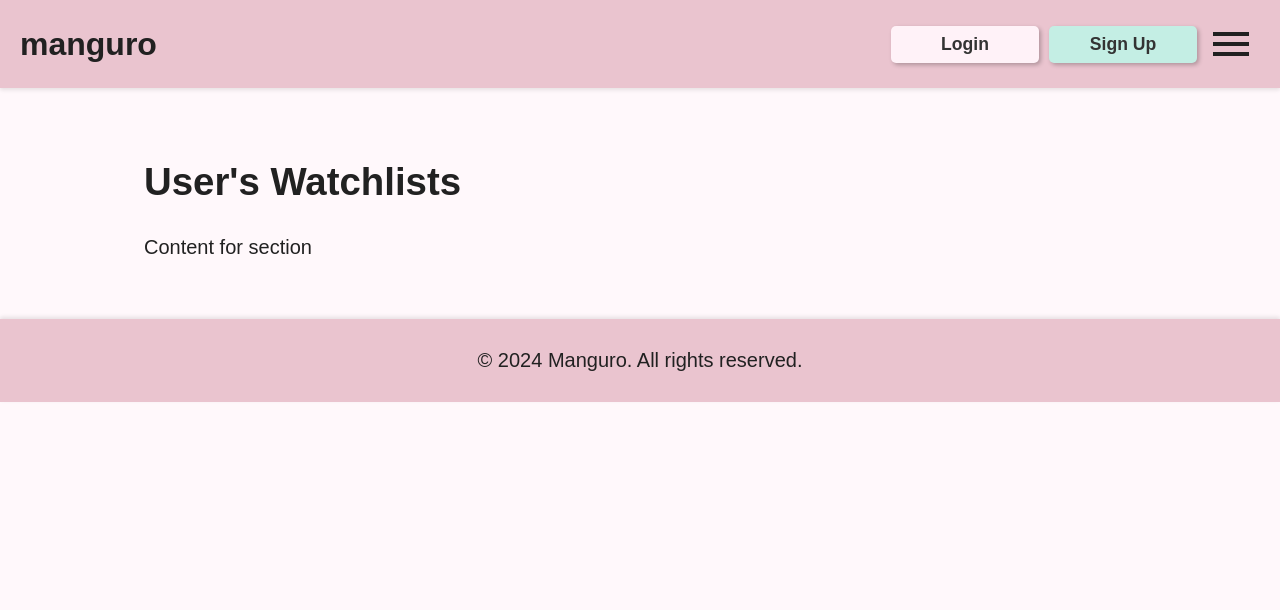
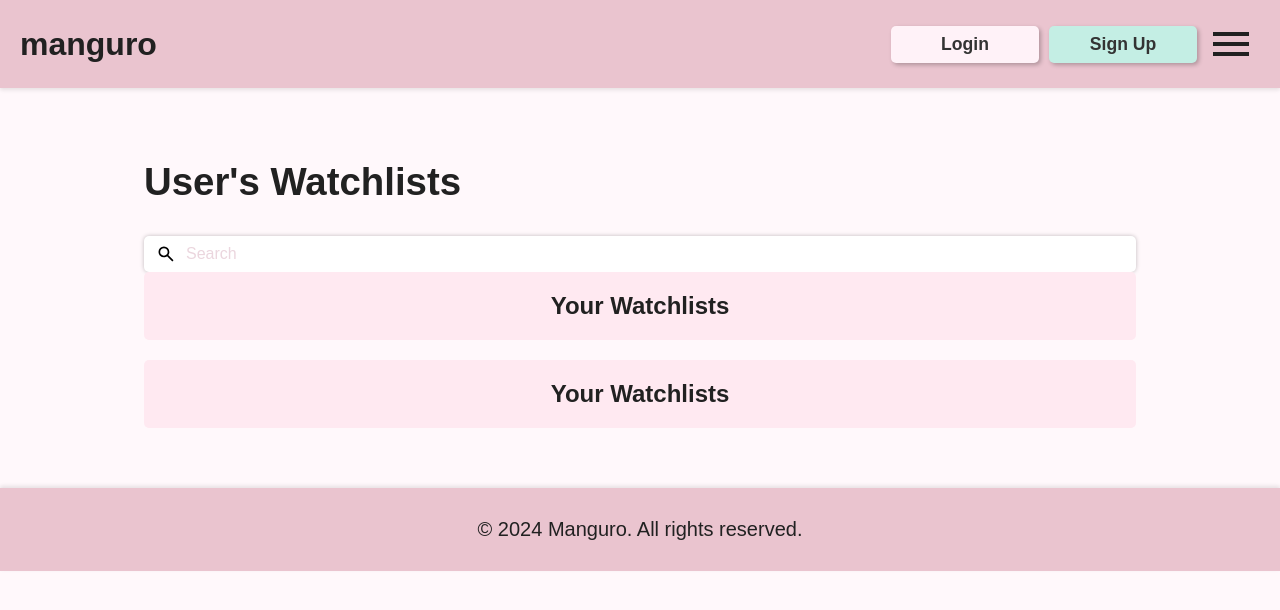
Before and after one commit to Tathkage/manguro, a Next.js app in the folder frontend/: page /user-watchlists in a window 1280 px wide. Shown: the top 610 px of the page. Built offline with nearby package versions, Linux system fonts and the light colour scheme.

Commit message:
Search Page Fix & Started Watchlists
Fixed the search bar on the search page. Started adding html and styling to watchlists page.

```diff
--- a/frontend/src/app/user-watchlists/page.tsx
+++ b/frontend/src/app/user-watchlists/page.tsx
@@ -1,13 +1,32 @@
 'use client';
 
 import styles from '../../styles/watchlists.module.css';
+import SearchIcon from '../../../public/icons/search-icon.svg';
 
 export default function UserWatchlists() {
   return (
     <>
       <section>
         <h1>User's Watchlists</h1>
-        <p>Content for section</p>
+        <form className={styles.searchForm} onSubmit={(e) => e.preventDefault()}>
+            <div className={styles.searchInputWrapper}>
+              <SearchIcon className={styles.searchIcon} aria-hidden="true" />
+              <input
+                type="text"
+                placeholder="Search"
+                className={styles.searchInput}
+                aria-label="Search"
+              />
+            </div>
+          </form>
+      </section>
+
+      <section className={styles.otherSection} aria-labelledby="your-watchlists-heading">
+        <h2 id="your-watchlists-heading" className="section-rectangle">Your Watchlists</h2>
+      </section>
+
+      <section className={styles.otherSection} aria-labelledby="shared-watchlists-heading">
+        <h2 id="shared-watchlists-heading" className="section-rectangle">Your Watchlists</h2>
       </section>
     </>
   );
--- a/frontend/src/styles/search.module.css
+++ b/frontend/src/styles/search.module.css
@@ -30,7 +30,6 @@
   display: flex;
   flex-direction: row;
   align-items: center;
-  gap: 16px;
   width: 100%;
 }
 
@@ -85,7 +84,6 @@
   border-radius: 5px;
   box-shadow: 0px 0px 4px rgba(0, 0, 0, 0.25);
   padding: 8px 12px;
-  width: 100%;
 }
 
 /* Search Icon */
--- a/frontend/src/styles/watchlists.module.css
+++ b/frontend/src/styles/watchlists.module.css
@@ -0,0 +1,59 @@
+/* Search Bar Container */
+.searchForm {
+    flex: 1;
+  }
+
+  /* Search Input Wrapper */
+  .searchInputWrapper {
+    display: flex;
+    align-items: center;
+    background-color: #FFFFFF;
+    border-radius: 5px;
+    box-shadow: 0px 0px 4px rgba(0, 0, 0, 0.25);
+    padding: 8px 12px;
+  }
+
+  /* Search Icon */
+  .searchIcon {
+    color: #EBD6DE;
+    width: 20px;
+    height: 20px;
+    flex-shrink: 0;
+  }
+
+  /* Search Input */
+  .searchInput {
+    border: none;
+    outline: none;
+    margin-left: 8px;
+    font-size: 1rem;
+    color: #212121;
+    width: 100%;
+  }
+
+  /* Placeholder Text Color */
+  .searchInput::placeholder {
+    color: #EBD6DE;
+    opacity: 1;
+  }
+
+  /* Optional: Vendor Prefixes for Placeholder */
+  .searchInput::-webkit-input-placeholder {
+    color: #EBD6DE;
+    opacity: 1;
+  }
+
+  .searchInput:-moz-placeholder {
+    color: #EBD6DE;
+    opacity: 1;
+  }
+
+  .searchInput::-moz-placeholder {
+    color: #EBD6DE;
+    opacity: 1;
+  }
+
+  .searchInput:-ms-input-placeholder {
+    color: #EBD6DE;
+    opacity: 1;
+  }
```
Also changed, not shown: frontend/public/icons/layout-grid.svg (added), frontend/public/icons/layout-list.svg (added).
